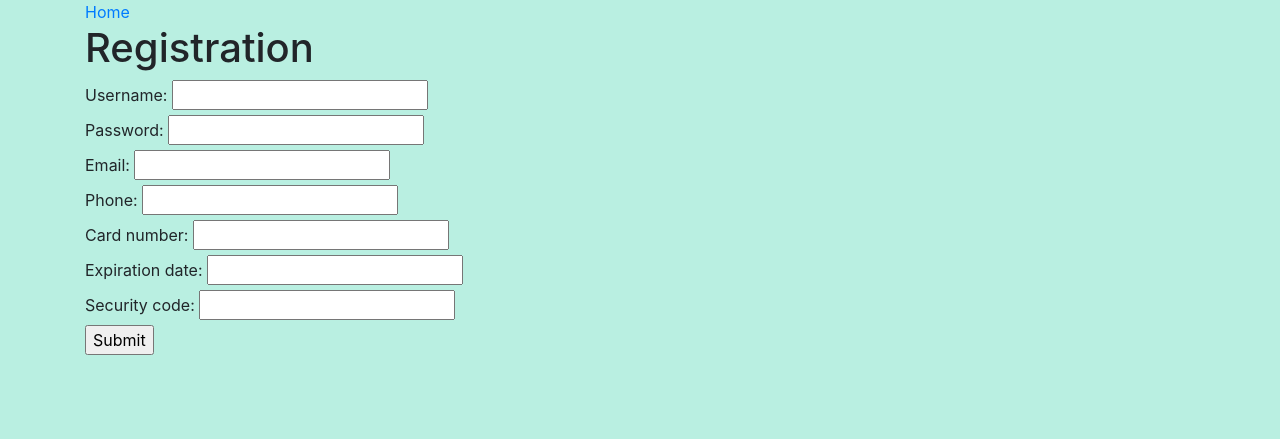
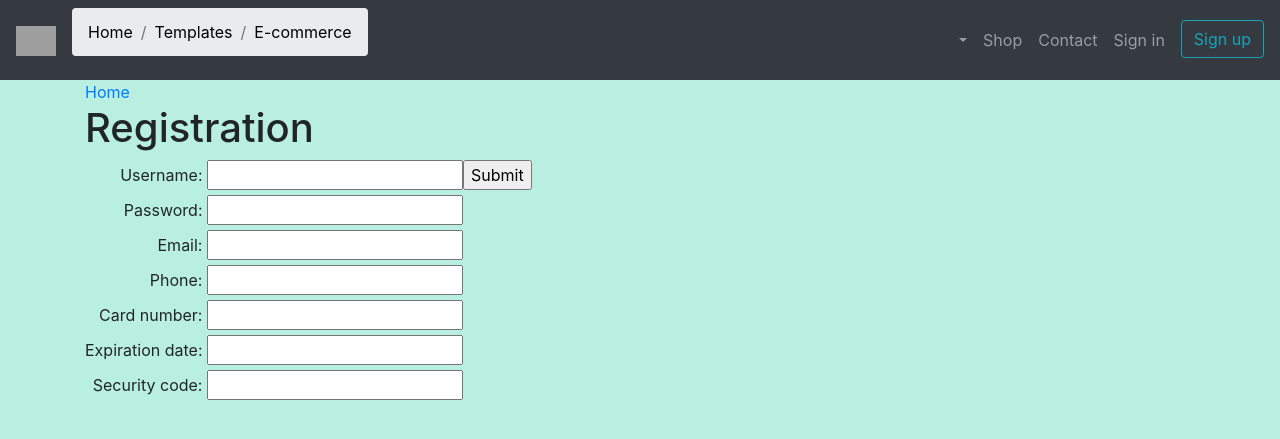
Before and after one commit to dseeler/bookaholics, a Django app: page /register in a window 1280 px wide. Shown: the top 439 px of the page. Run offline with Django 3.2, Linux system fonts and the light colour scheme; some libraries are stand-ins or nearby versions; grey boxes are pictures that could not be loaded.

Commit message:
Something happened, repush
Something unexpected happened when changing branches, re-pushing to fix.

```diff
--- a/django_project/bookstore/static/bookstore/register.css
+++ b/django_project/bookstore/static/bookstore/register.css
@@ -2,4 +2,6 @@
     margin: 0;
     padding: 0;
     list-style-type: none;
+    text-align: right;
+    float:left;
 }
--- a/django_project/bookstore/templates/bookstore/base.html
+++ b/django_project/bookstore/templates/bookstore/base.html
@@ -2,6 +2,82 @@
 
 <!DOCTYPE html>
 <html lang="en">
+<!-- Add a new style block if you want to create a new stylesheet for a page-->
+{% block style %}
+<link rel="stylesheet" href="{% static 'bookstore/main.css' %}">
+{% endblock style %}
+
+    <!--Bootstrap NavBar-->
+    <!-- Navbar -->
+<nav class="navbar navbar-expand-md navbar-dark bg-dark">
+
+    <a class="navbar-brand" href="/home">
+      <img src="https://mdbootstrap.com/img/logo/mdb-transaprent-noshadows.png" height="30" alt="mdb logo">
+    </a>
+
+    <!-- Collapse button -->
+    <button class="navbar-toggler" type="button" data-toggle="collapse" data-target="#basicExampleNav1"
+      aria-controls="basicExampleNav1" aria-expanded="false" aria-label="Toggle navigation">
+      <span class="navbar-toggler-icon"></span>
+    </button>
+
+    <!-- Breadcrumbs -->
+    <ol class="breadcrumb">
+      <li class="breadcrumb-item"><a class="waves-effect" href="/home" style="color:black">Home</a></li>
+      <li class="breadcrumb-item"><a class="waves-effect" href="#!"style="color:black">Templates</a></li>
+      <li class="breadcrumb-item active"><a class="waves-effect" href="#!"style="color:black">E-commerce</a></li>
+    </ol>
+    <!-- Breadcrumbs -->
+
+    <!-- Links -->
+    <div class="collapse navbar-collapse" id="basicExampleNav1">
+
+      <!-- Right -->
+      <ul class="navbar-nav ml-auto">
+        <li class="nav-item">
+          <a href="#!" class="nav-link navbar-link-2 waves-effect">
+            <i class="fas fa-shopping-cart pl-0"></i>
+          </a>
+        </li>
+        <li class="nav-item dropdown">
+          <a class="nav-link dropdown-toggle waves-effect" id="navbarDropdownMenuLink3" data-toggle="dropdown"
+            aria-haspopup="true" aria-expanded="true">
+            <i class="united kingdom flag m-0"></i>
+          </a>
+          <div class="dropdown-menu dropdown-menu-right" aria-labelledby="navbarDropdownMenuLink">
+            <a class="dropdown-item" href="#!">Action</a>
+            <a class="dropdown-item" href="#!">Another action</a>
+            <a class="dropdown-item" href="#!">Something else here</a>
+          </div>
+        </li>
+        <li class="nav-item">
+          <a href="#!" class="nav-link waves-effect">
+            Shop
+          </a>
+        </li>
+        <li class="nav-item">
+          <a href="#!" class="nav-link waves-effect">
+            Contact
+          </a>
+        </li>
+        <li class="nav-item">
+          <a href="#!" class="nav-link waves-effect">
+            Sign in
+          </a>
+        </li>
+        <li class="nav-item pl-2 mb-2 mb-md-0">
+          <a href="/register" type="button"
+            class="btn btn-outline-info btn-md btn-rounded btn-navbar waves-effect waves-light">Sign up</a>
+        </li>
+      </ul>
+
+    </div>
+    <!-- Links -->
+
+  </nav>
+  <!-- Navbar -->
+
+
     <head>
         <meta charset="utf-8">
         <meta name="viewport" content="width=device-width, initial-scale=1, shrink-to-fit=no">
@@ -30,4 +106,44 @@
 
     <script src="https://code.jquery.com/jquery-3.2.1.slim.min.js" integrity="sha384-KJ3o2DKtIkvYIK3UENzmM7KCkRr/rE9/Qpg6aAZGJwFDMVNA/GpGFF93hXpG5KkN" crossorigin="anonymous"></script>
     <script src="https://maxcdn.bootstrapcdn.com/bootstrap/4.0.0/js/bootstrap.min.js" integrity="sha384-JZR6Spejh4U02d8jOt6vLEHfe/JQGiRRSQQxSfFWpi1MquVdAyjUar5+76PVCmYl" crossorigin="anonymous"></script>
+    <script>
+        function test(){
+            var tabsNewAnim = $('#navbarSupportedContent');
+            var selectorNewAnim = $('#navbarSupportedContent').find('li').length;
+            var activeItemNewAnim = tabsNewAnim.find('.active');
+            var activeWidthNewAnimHeight = activeItemNewAnim.innerHeight();
+            var activeWidthNewAnimWidth = activeItemNewAnim.innerWidth();
+            var itemPosNewAnimTop = activeItemNewAnim.position();
+            var itemPosNewAnimLeft = activeItemNewAnim.position();
+            $(".hori-selector").css({
+                "top":itemPosNewAnimTop.top + "px",
+                "left":itemPosNewAnimLeft.left + "px",
+                "height": activeWidthNewAnimHeight + "px",
+                "width": activeWidthNewAnimWidth + "px"
+            });
+            $("#navbarSupportedContent").on("click","li",function(e){
+                $('#navbarSupportedContent ul li').removeClass("active");
+                $(this).addClass('active');
+                var activeWidthNewAnimHeight = $(this).innerHeight();
+                var activeWidthNewAnimWidth = $(this).innerWidth();
+                var itemPosNewAnimTop = $(this).position();
+                var itemPosNewAnimLeft = $(this).position();
+                $(".hori-selector").css({
+                "top":itemPosNewAnimTop.top + "px",
+                "left":itemPosNewAnimLeft.left + "px",
+                "height": activeWidthNewAnimHeight + "px",
+                "width": activeWidthNewAnimWidth + "px"
+                });
+            });
+            }
+            $(document).ready(function(){
+            setTimeout(function(){ test(); });
+            });
+            $(window).on('resize', function(){
+            setTimeout(function(){ test(); }, 500);
+            });
+            $(".navbar-toggler").click(function(){
+            setTimeout(function(){ test(); });
+            });
+    </script>
 </html>
--- a/django_project/bookstore/templates/bookstore/home.html
+++ b/django_project/bookstore/templates/bookstore/home.html
@@ -1,7 +1,6 @@
 {% extends "bookstore/base.html" %}
 {% load static %}
 {% block content %}
-    <a href="/register">Sign Up</a> <!-- example link -->
 
 
     <h1 class="title">Home</h1>
```
